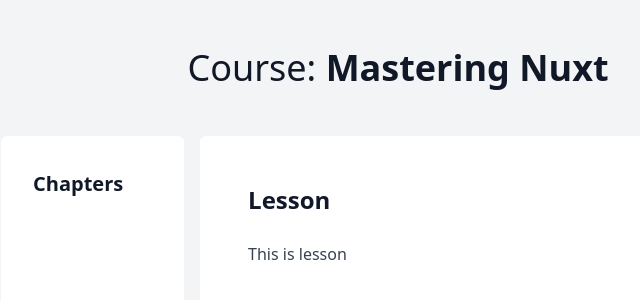
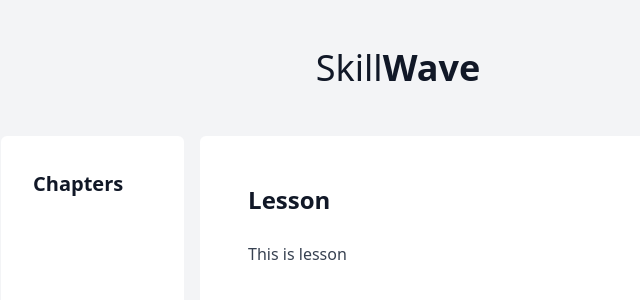
Before and after one commit to tiburcekouagou/nuxt-online-course-app, a Nuxt app: page /course in a window 1280 px wide. Shown: the top 300 px of the page, without its empty margins (242-882 px from the left). Built offline with nearby package versions, Linux system fonts and the light colour scheme.

Commit message:
rename the app to skill wave

```diff
--- a/pages/course.vue
+++ b/pages/course.vue
@@ -3,8 +3,7 @@
         <div class="prose mb-12">
             <h1>
                 <span class="font-medium">
-                    Course:
-                    <span class="font-bold">Mastering Nuxt</span>
+                    Skill<span class="font-bold">Wave</span>
                 </span>
             </h1>
         </div>
```
